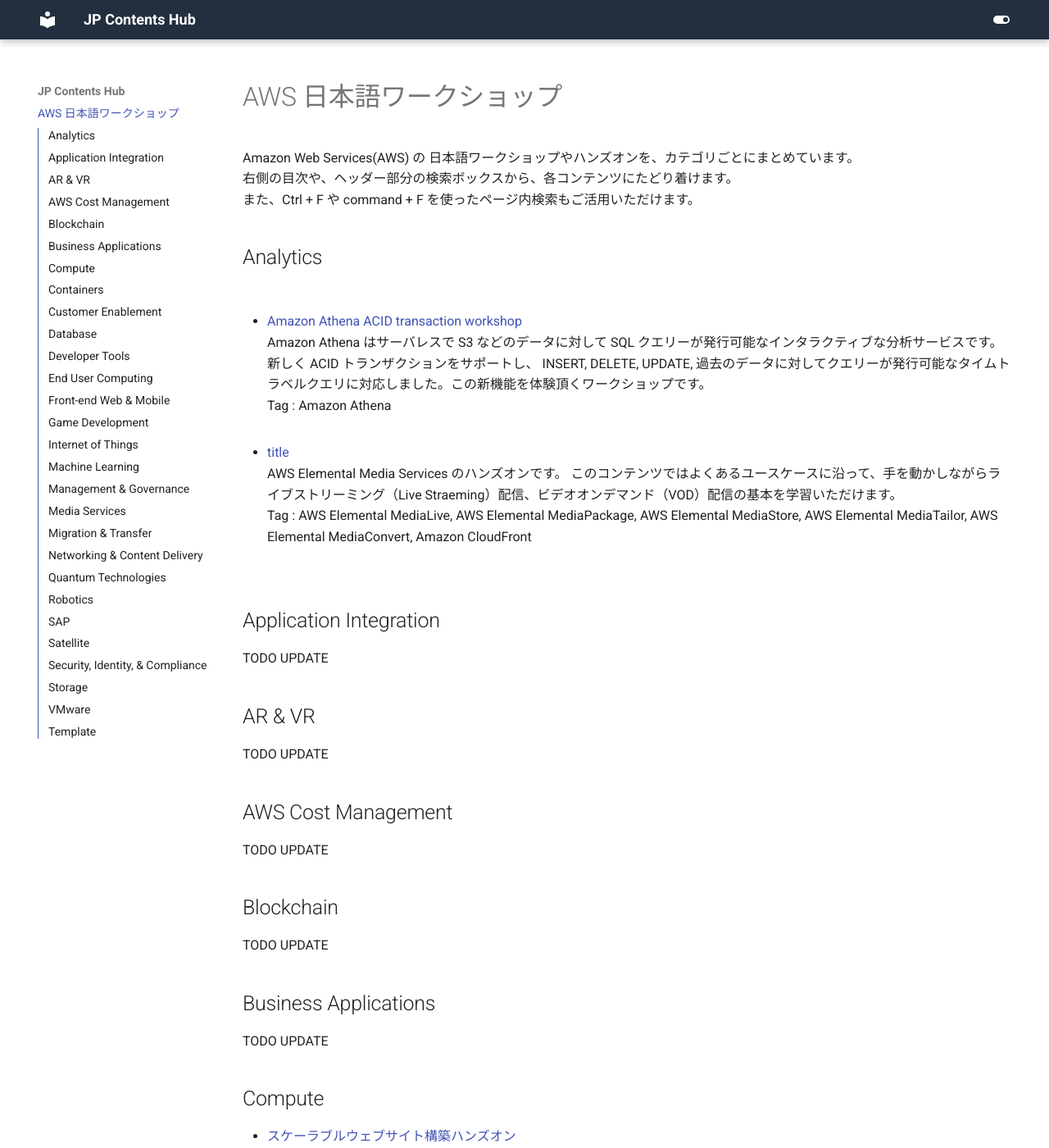
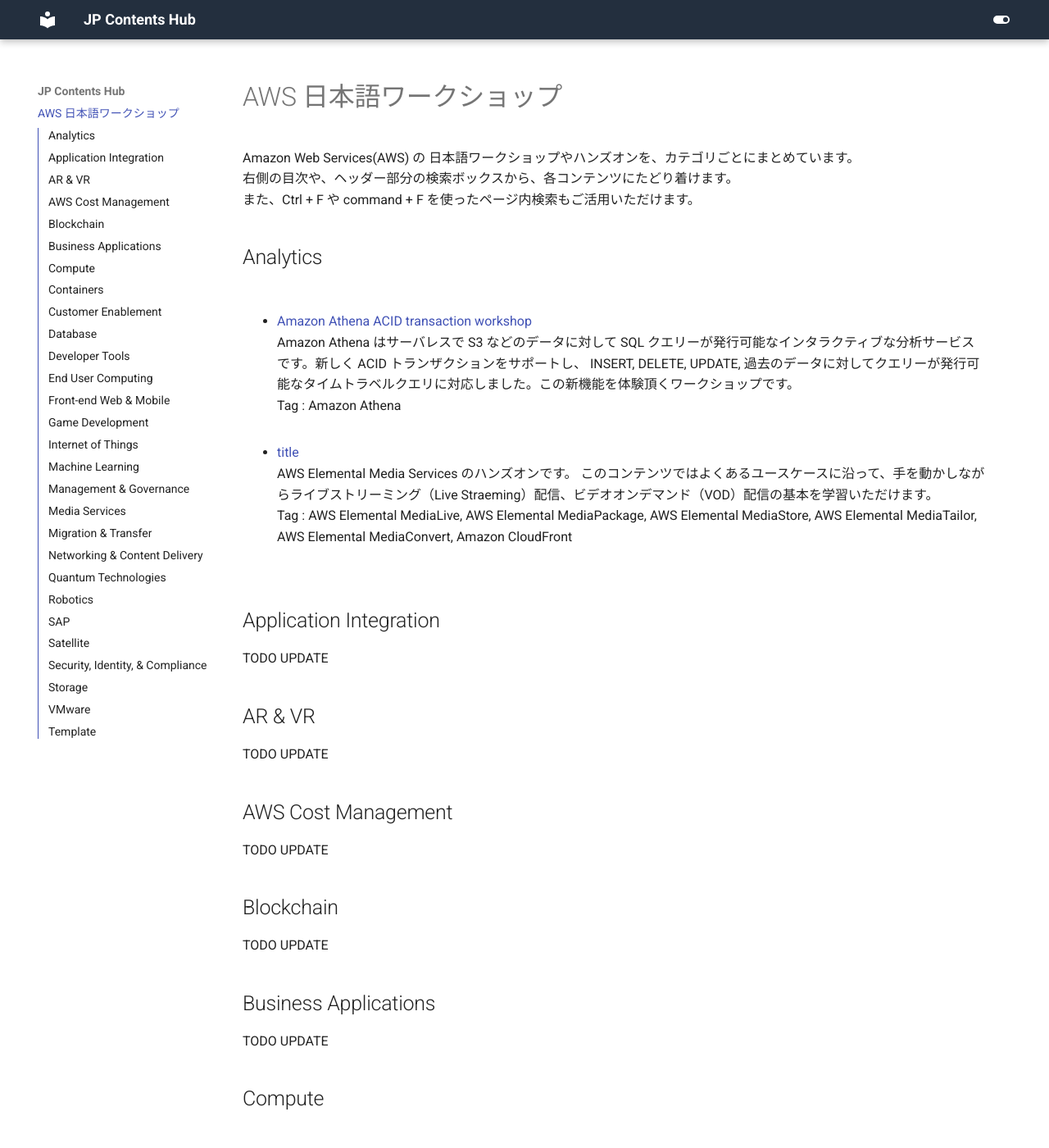
Before and after one commit to aws-samples/jp-contents-hub, an MkDocs documentation site: the page built from content/index.md, in a window 1280 px wide and 1400 px high. Shown: the whole window at 82% size. Built offline with MkDocs 1.6.1 and Material for MkDocs 9.7.7, drawn with Linux system fonts in a browser that asks for light colours.

Commit message:
一覧を掲載する際の Margin を調整

```diff
--- a/content/index.md
+++ b/content/index.md
@@ -8,7 +8,6 @@
 - [Amazon Athena ACID transaction workshop](https://github.com/harunobukameda/Amazon-Athena-ACID-transcation/blob/main/Amazon%20Athena%20ACID%20transaction%20workshop.pdf)
 Amazon Athena はサーバレスで S3 などのデータに対して SQL クエリーが発行可能なインタラクティブな分析サービスです。新しく ACID トランザクションをサポートし、 INSERT, DELETE, UPDATE, 過去のデータに対してクエリーが発行可能なタイムトラベルクエリに対応しました。この新機能を体験頂くワークショップです。
 Tag : Amazon Athena
-
 - [title](URL)
 AWS Elemental Media Services のハンズオンです。 このコンテンツではよくあるユースケースに沿って、手を動かしながらライブストリーミング（Live Straeming）配信、ビデオオンデマンド（VOD）配信の基本を学習いただけます。
 Tag : AWS Elemental MediaLive, AWS Elemental MediaPackage, AWS Elemental MediaStore, AWS Elemental MediaTailor, AWS Elemental MediaConvert, Amazon CloudFront
--- a/content/stylesheets/extra.css
+++ b/content/stylesheets/extra.css
@@ -7,3 +7,7 @@
 .md-typeset ul li p {
     margin: 2.0em 0 !important;
 }
+
+.md-typeset ul li {
+    margin: 2.0em !important;
+}
```
